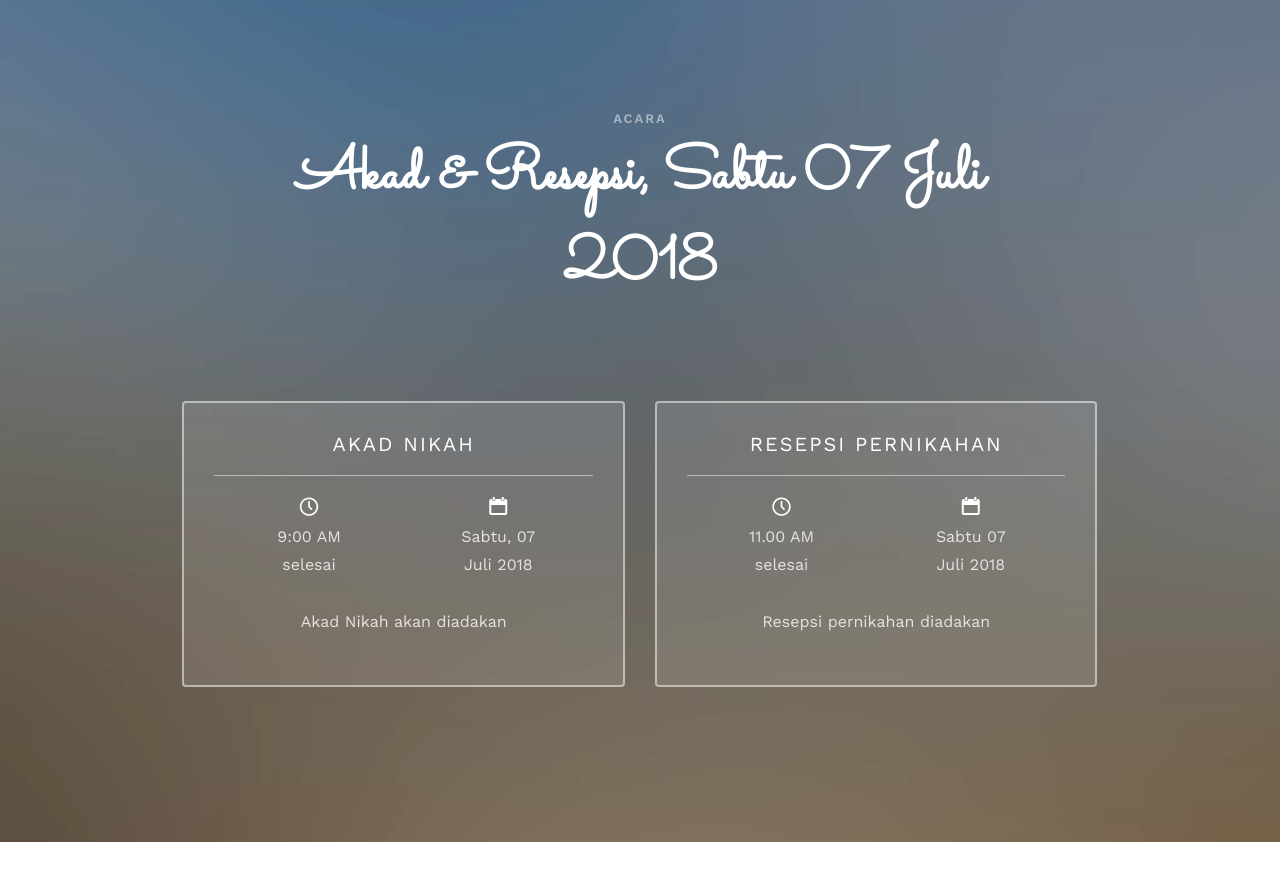
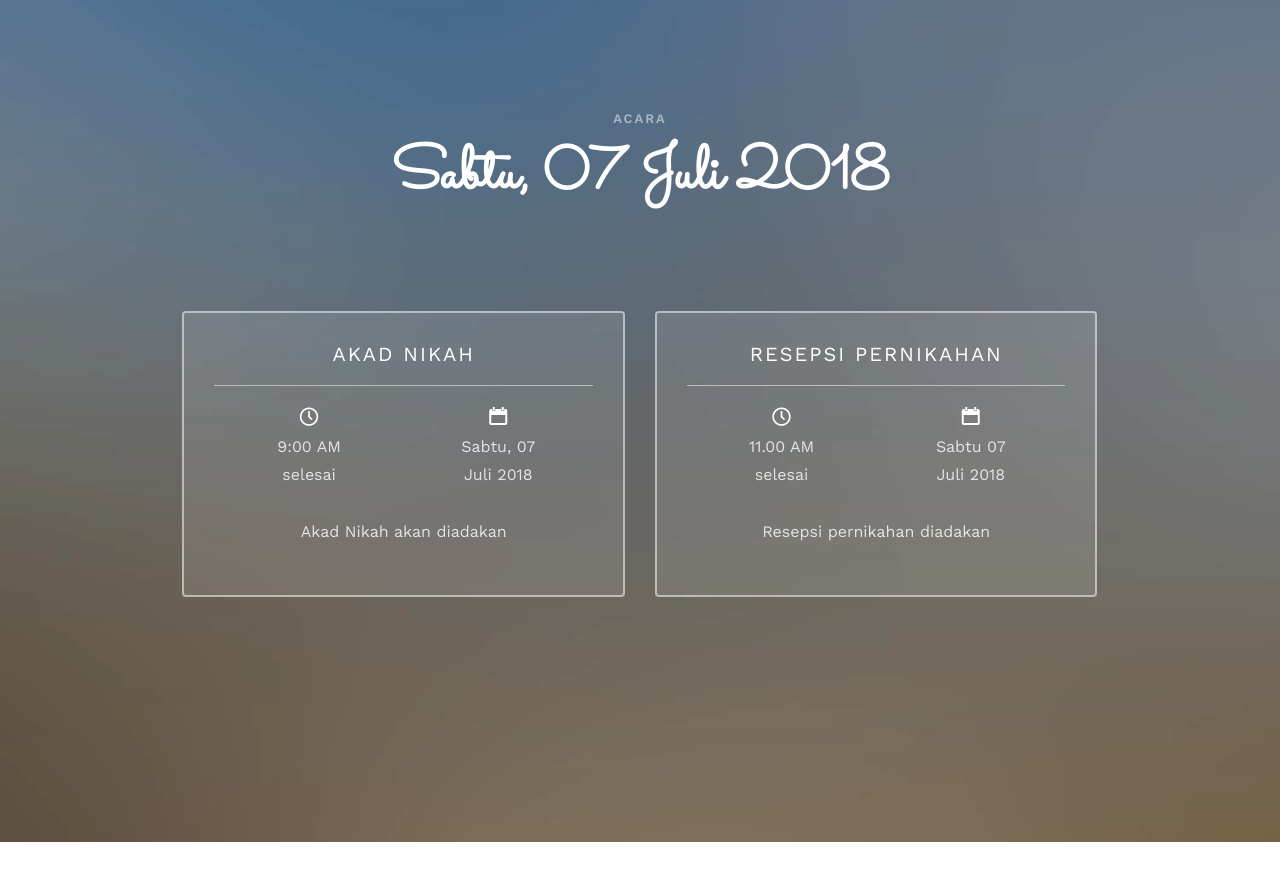
Before and after one commit to younose/younose.github.io, a plain HTML site: page index.html in a window 1280 px wide. Shown: the part 1560-2441 px from the top of the page. Drawn offline with nearby package versions, Linux system fonts and the light colour scheme; files whose address does not match are found by name.

Commit message:
Update index.html

```diff
--- a/index.html
+++ b/index.html
@@ -148,7 +148,7 @@
 			<div class="row">
 				<div class="col-md-8 col-md-offset-2 text-center fh5co-heading animate-box">
 					<span>Acara</span>
-					<h2>Akad & Resepsi, Sabtu 07 Juli 2018</h2>
+					<h2>Sabtu, 07 Juli 2018</h2>
 				</div>
 			</div>
 			<div class="row">
```
